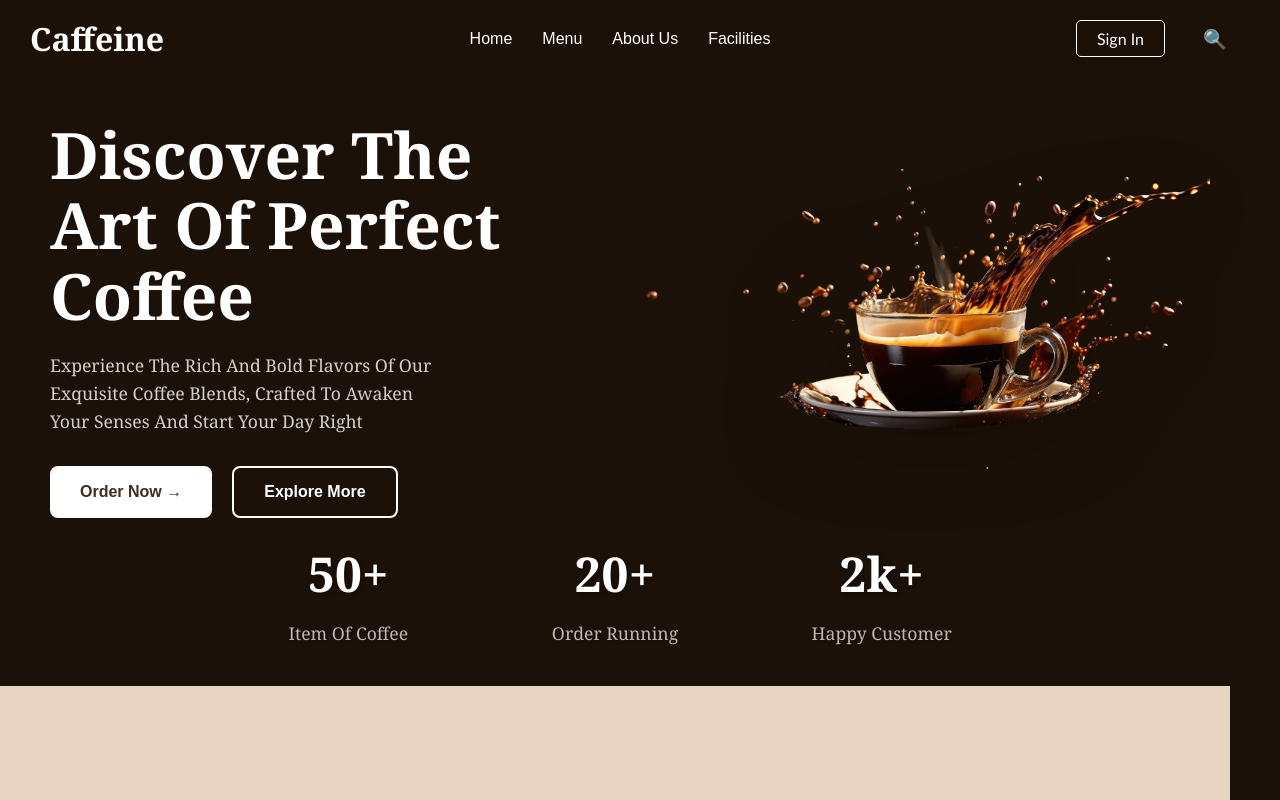
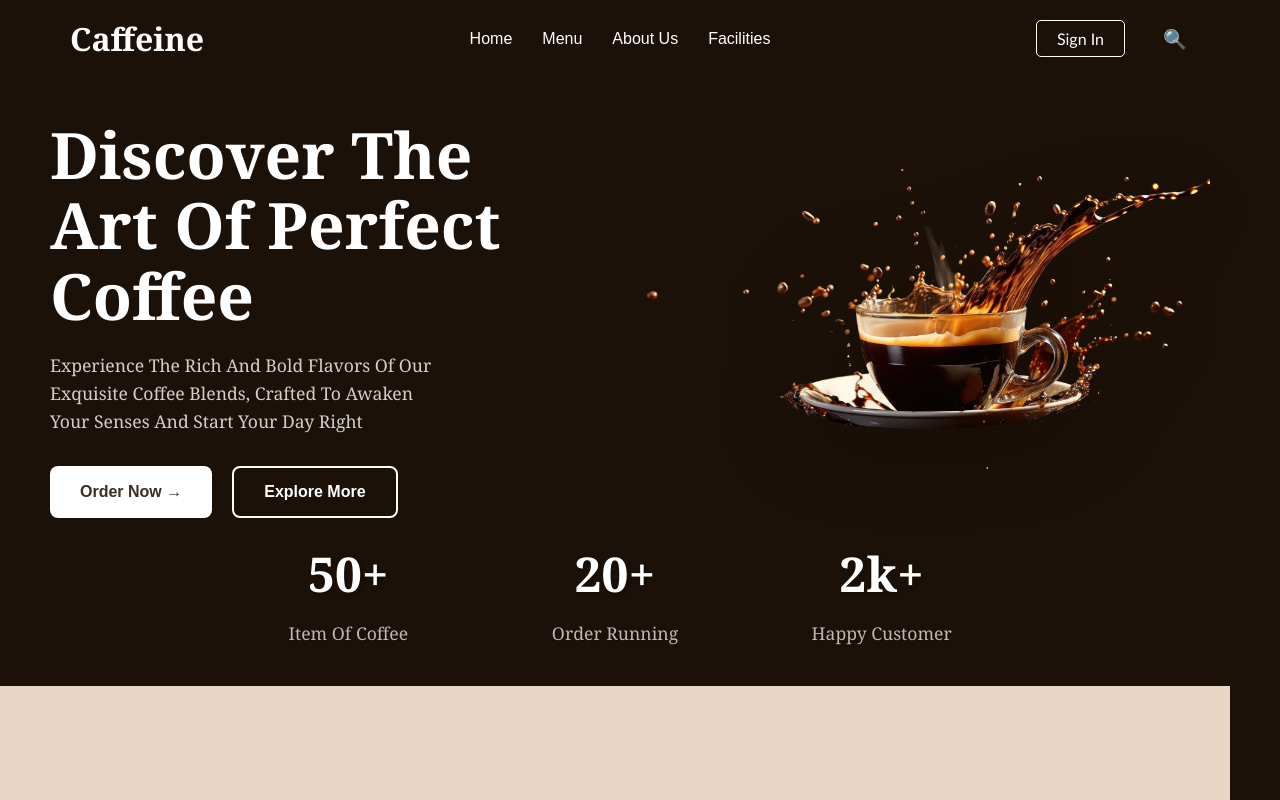
Before and after one commit to Dumindu-Pabasara/React_CoffeWebSite, a React (Vite) app in the folder CoffeeWebSite/: page / in a window 1280 px wide. Shown: the top 800 px of the page. Built offline with nearby package versions, Linux system fonts and the light colour scheme.

Commit message:
Update Navigation.css

```diff
--- a/CoffeeWebSite/src/Components/Navigation/Navigation.css
+++ b/CoffeeWebSite/src/Components/Navigation/Navigation.css
@@ -14,7 +14,8 @@
   display: flex;
   align-items: center;
   justify-content: space-between;
-
+  max-width: 1200px;
+  margin: 0 auto;
   padding: 15px 30px;
 }
 
@@ -32,8 +33,7 @@
 
 .navigation a {
   color: #fff;
-  text-decoration: none;
-  font-size: 1rem;
+
   transition: color 0.3s ease;
 }
 
```
